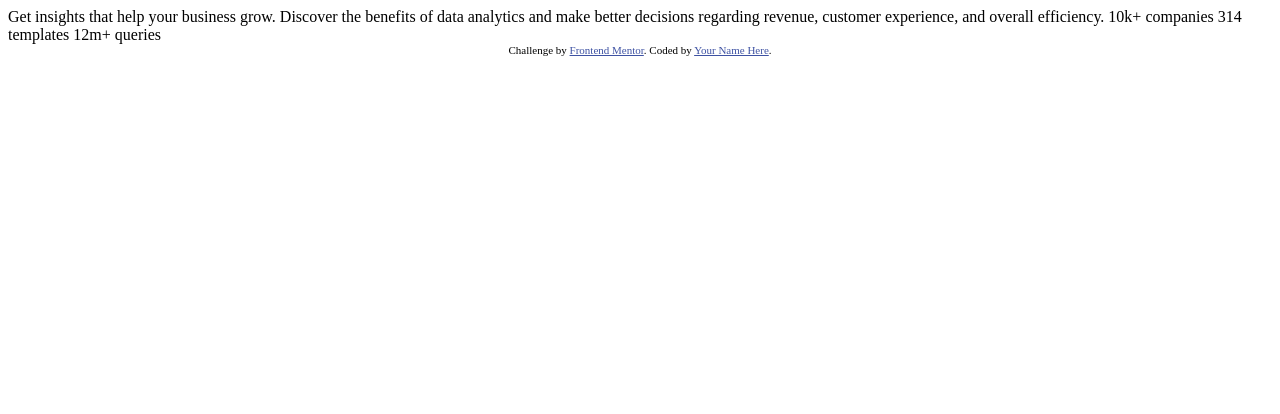
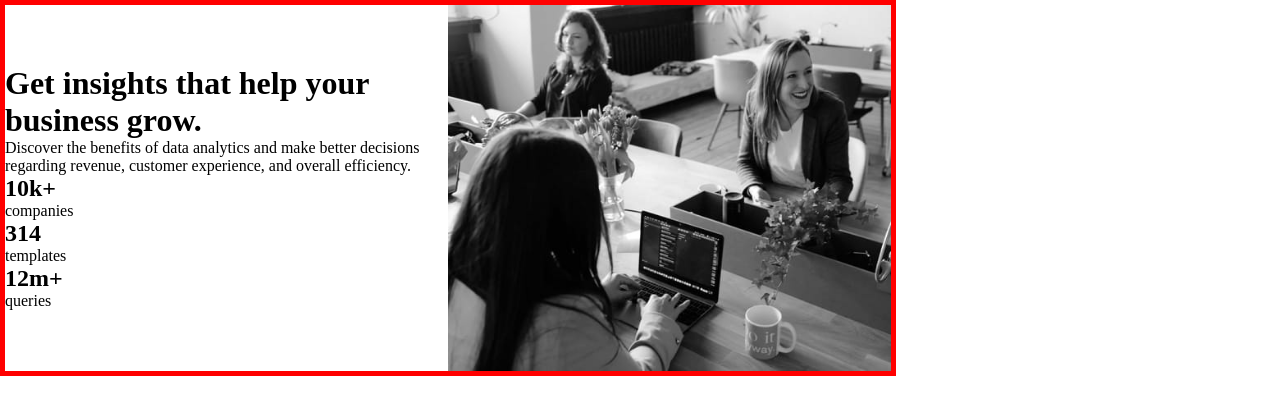
Before and after one commit to santisakamoto/stats-preview-card-component, a plain HTML site: page index.html in a window 1280 px wide. Drawn offline with Linux system fonts and the light colour scheme.

Commit message:
added a stylesheet

```diff
--- a/index.html
+++ b/index.html
@@ -1,33 +1,49 @@
 <!DOCTYPE html>
 <html lang="en">
+
 <head>
-  <meta charset="UTF-8">
-  <meta name="viewport" content="width=device-width, initial-scale=1.0"> <!-- displays site properly based on user's device -->
+    <meta charset="UTF-8">
+    <meta name="viewport" content="width=device-width, initial-scale=1.0">
+    <!-- displays site properly based on user's device -->
 
-  <link rel="icon" type="image/png" sizes="32x32" href="./images/favicon-32x32.png">
+    <link rel="icon" type="image/png" sizes="32x32" href="./images/favicon-32x32.png">
+    <link rel="stylesheet" href="styles.css">
+    <title>Frontend Mentor | Stats preview card component</title>
 
-  <title>Frontend Mentor | Stats preview card component</title>
+    <!-- Feel free to remove these styles or customise in your own stylesheet 👍 -->
+    <style>
+        .attribution {
+            font-size: 11px;
+            text-align: center;
+        }
 
-  <!-- Feel free to remove these styles or customise in your own stylesheet 👍 -->
-  <style>
-    .attribution { font-size: 11px; text-align: center; }
-    .attribution a { color: hsl(228, 45%, 44%); }
-  </style>
+        .attribution a {
+            color: hsl(228, 45%, 44%);
+        }
+    </style>
 </head>
+
 <body>
+    <div class="container">
+        <div class="text">
+            <h1>Get insights that help your business grow.</h1>
+            <p>Discover the benefits of data analytics and make better decisions regarding revenue, customer experience, and overall efficiency.</p>
+            <div>
+                <h2>10k+</h2>
+                <p>companies</p>
+            </div>
+            <div>
+                <h2>314</h2>
+                <p>templates</p>
+            </div>
+            <div>
+                <h2>12m+</h2>
+                <p>queries</p>
+            </div>
+        </div>
+        <img src="images/image-header-desktop.jpg">
+    </div>
 
-  Get insights that help your business grow.
+</body>
 
-  Discover the benefits of data analytics and make better decisions regarding revenue, customer
-  experience, and overall efficiency.
-
-  10k+ companies
-  314 templates
-  12m+ queries
-
-  <div class="attribution">
-    Challenge by <a href="https://www.frontendmentor.io?ref=challenge" target="_blank">Frontend Mentor</a>.
-    Coded by <a href="#">Your Name Here</a>.
-  </div>
-</body>
 </html>
--- /dev/null
+++ b/styles.css
@@ -0,0 +1,17 @@
+* {
+    box-sizing: border-box;
+    margin: 0;
+    padding: 0;
+}
+
+.container {
+    width: 70%;
+    display: flex;
+    justify-content: center;
+    align-items: center;
+    border: 5px solid red;
+}
+
+img {
+    width: 50%;
+}
```
